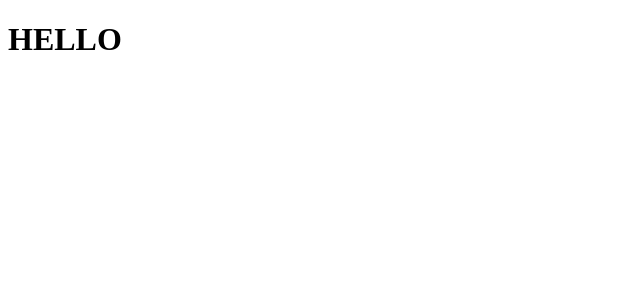
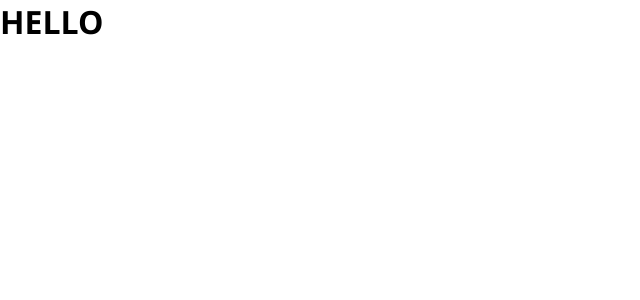
Before and after one commit to ateebqaiser/Ahmad-Portfolio, a React (Vite) app in the folder my-portfolio/: page / in a window 1280 px wide. Shown: the top 300 px of the page, without its empty margins (0-640 px from the left). Built offline with nearby package versions, Linux system fonts and the light colour scheme.

Commit message:
Add global CSS reset and base styles

```diff
--- a/my-portfolio/src/index.css
+++ b/my-portfolio/src/index.css
@@ -0,0 +1,7 @@
+* {
+    margin: 0;
+    padding: 0;
+    box-sizing: border-box;
+    font-family: 'Segoe UI', Arial, sans-serif;
+    scroll-behavior: smooth;
+}
```
